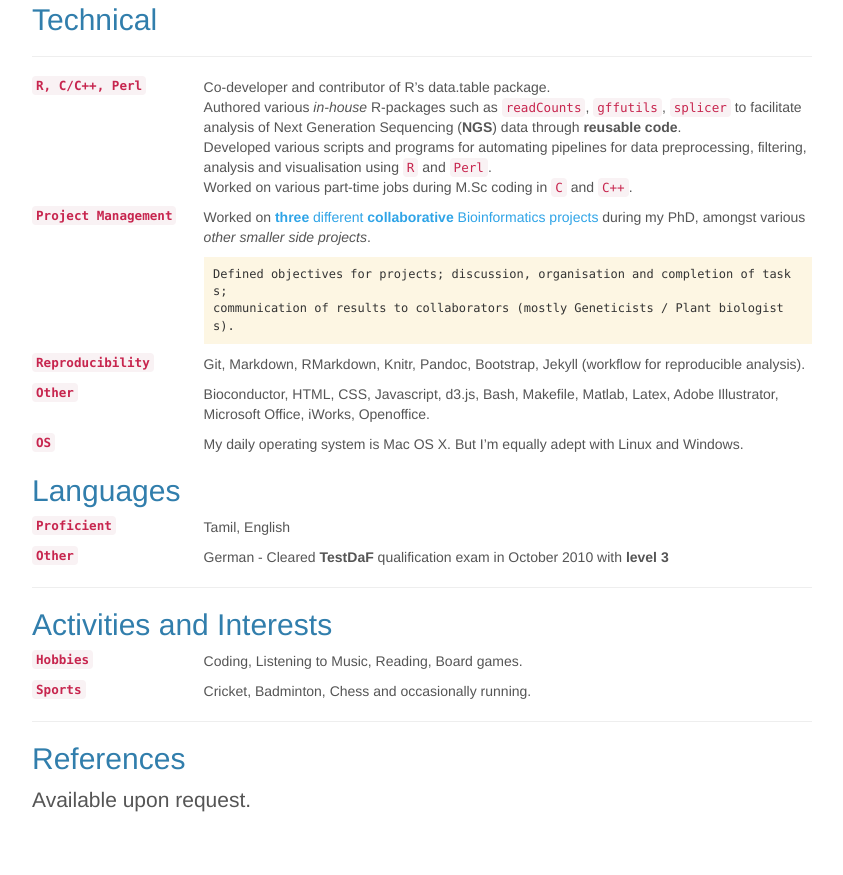
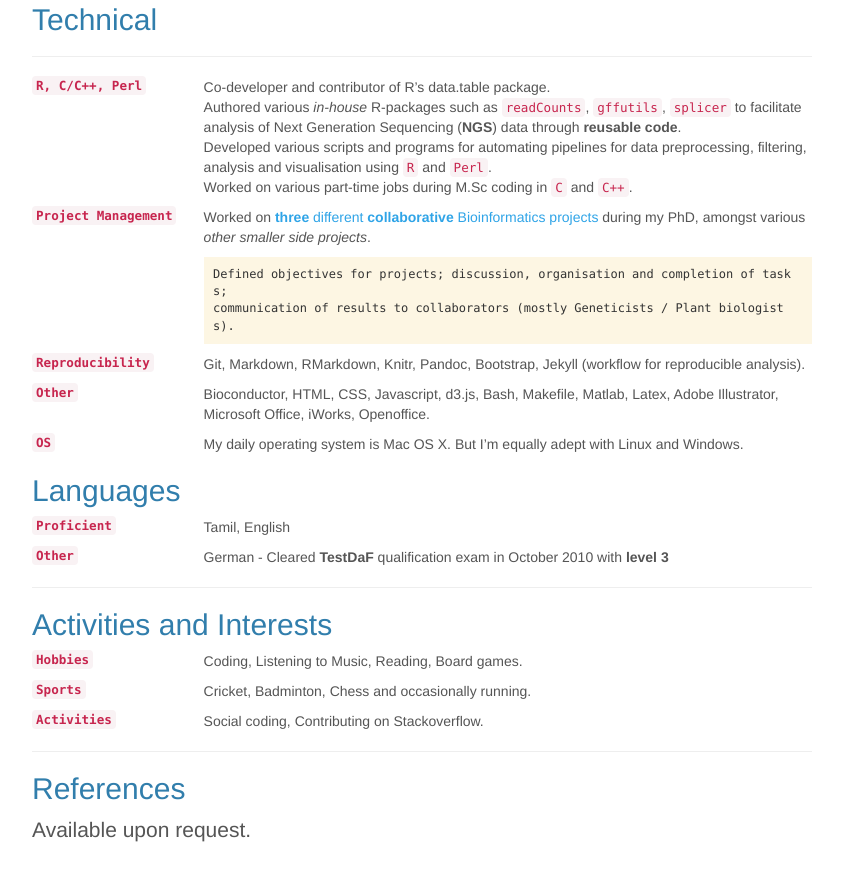
Before and after one commit to MarcoDVisser/Resume, a plain HTML site: page pdf/index_for_pdf.html in a window 1280 px wide. Shown: the part 1207-2082 px from the top of the page, without its empty margins (218-1061 px from the left). Before the commit the page ends 2052 px from the top, so only its background shows below. Drawn offline with Linux system fonts and the light colour scheme.

Commit message:
Added "activities".

```diff
--- a/pdf/index_for_pdf.html
+++ b/pdf/index_for_pdf.html
@@ -110,6 +110,9 @@ communication of results to collaborators (mostly Geneticists / Plant biologists
 <dt><code>Sports</code></dt>
 <dd><p>Cricket, Badminton, Chess and occasionally running.</p>
 </dd>
+<dt><code>Activities</code></dt>
+<dd><p>Social coding, Contributing on Stackoverflow.</p>
+</dd>
 </dl>
 <hr />
 </div>
```
Also changed, not shown: 2 other files.
